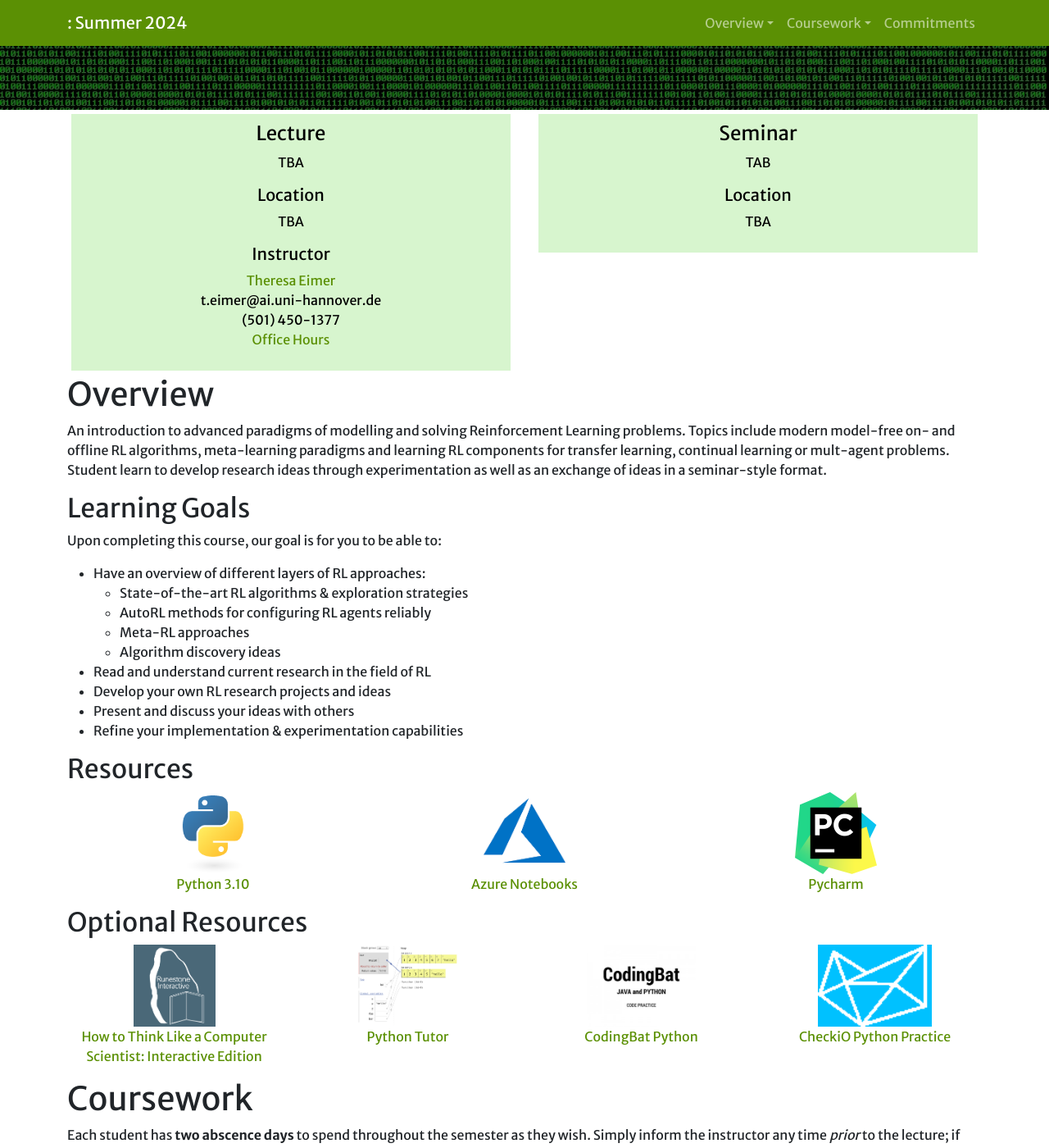
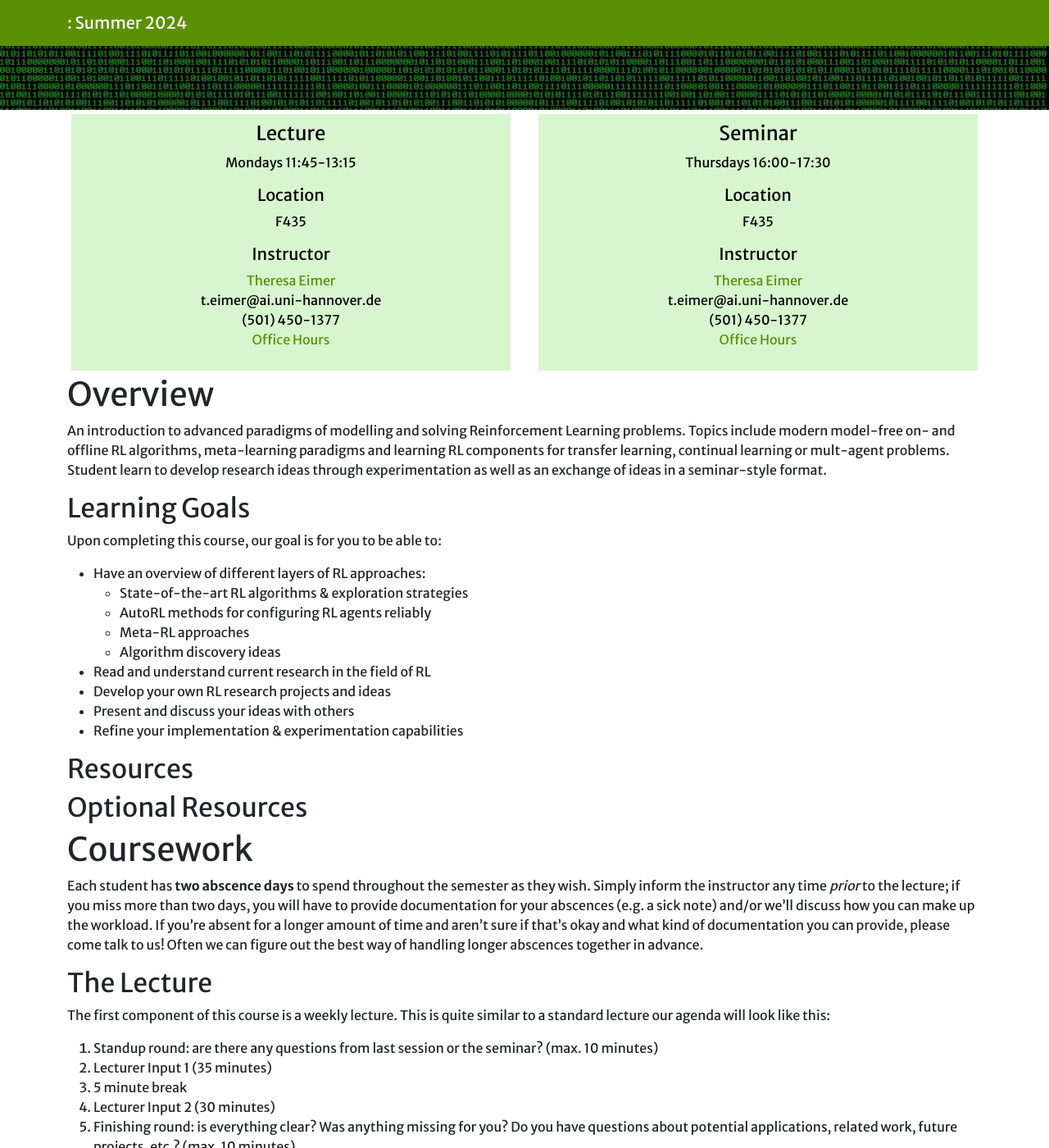
Before and after one commit to automl-edu/advanced-topics-in-deep-rl, a Jekyll site: the page built from index.md, in a window 1280 px wide and 1400 px high, scrolled down 322 px. Shown: the whole window at 82% size. Built offline with Jekyll 4.4.1, drawn with Linux system fonts in a browser that asks for light colours; a script that is not in the unit is left out; our own code applies the rules of GitHub Pages for plain Markdown files.

```diff
--- a/_config.yml
+++ b/_config.yml
@@ -25,26 +25,6 @@ url: "" # the base hostname & protocol for your site, e.g. http://example.com
 title: Advanced Topics in Deep Reinforcement Learning
 semester: Summer 2024
 
-navigation:
-  - title: Overview
-    subfolderitems:
-      - page: Description
-        url: '#description'
-      - page: Learning Goals
-        url: '#goals'
-      - page: Resources
-        url: '#resources'
-  - title: Coursework
-    subfolderitems:
-      - page: Quizzes
-        url: '#quizzes'
-      - page: Seminar
-        url: '#seminar'
-      - page: Exam
-        url: '#exam'
-  - page: Commitments
-    url: '#commitments'
-
 instructors:
   - id: theeimer
     name: Theresa Eimer
@@ -61,38 +41,38 @@ instructors:
 
 offerings:
   - name: Lecture
-    loc: TBA
-    time: TBA
+    loc: F435
+    time: Mondays 11:45-13:15
     instructor: theeimer
   - name: Seminar
-    loc: TBA
-    time: TAB
-    instructor: theeimer & aditya
+    loc: F435
+    time: Thursdays 16:00-17:30
+    instructor: theeimer
 
-resources:
-  - name: Python 3.10
-    image: assets/images/pythonlogo.png
-    url: http://python.org
-  - name: Azure Notebooks
-    image: assets/images/azure.png
-    url: https://notebooks.azure.com/
-  - name: Pycharm
-    image: assets/images/pycharmlogo.png
-    url: https://www.jetbrains.com/pycharm/
+# resources:
+#   - name: Python 3.10
+#     image: assets/images/pythonlogo.png
+#     url: http://python.org
+#   - name: Azure Notebooks
+#     image: assets/images/azure.png
+#     url: https://notebooks.azure.com/
+#   - name: Pycharm
+#     image: assets/images/pycharmlogo.png
+#     url: https://www.jetbrains.com/pycharm/
 
-extra-resources:
-  - name: "How to Think Like a Computer Scientist: Interactive Edition"
-    image: assets/images/runestone_logo.png
-    url: https://runestone.academy/runestone/books/published/thinkcspy/index.html
-  - name: Python Tutor
-    image: assets/images/python_tutor.png
-    url: http://pythontutor.com/
-  - name: CodingBat Python
-    image: assets/images/codingbat.jpg
-    url: https://codingbat.com/python
-  - name: CheckiO Python Practice
-    image: assets/images/checkio_logo_small.png
-    url: https://py.checkio.org/
+# extra-resources:
+#   - name: "How to Think Like a Computer Scientist: Interactive Edition"
+#     image: assets/images/runestone_logo.png
+#     url: https://runestone.academy/runestone/books/published/thinkcspy/index.html
+#   - name: Python Tutor
+#     image: assets/images/python_tutor.png
+#     url: http://pythontutor.com/
+#   - name: CodingBat Python
+#     image: assets/images/codingbat.jpg
+#     url: https://codingbat.com/python
+#   - name: CheckiO Python Practice
+#     image: assets/images/checkio_logo_small.png
+#     url: https://py.checkio.org/
 
 # Build settings
 markdown: kramdown
```
